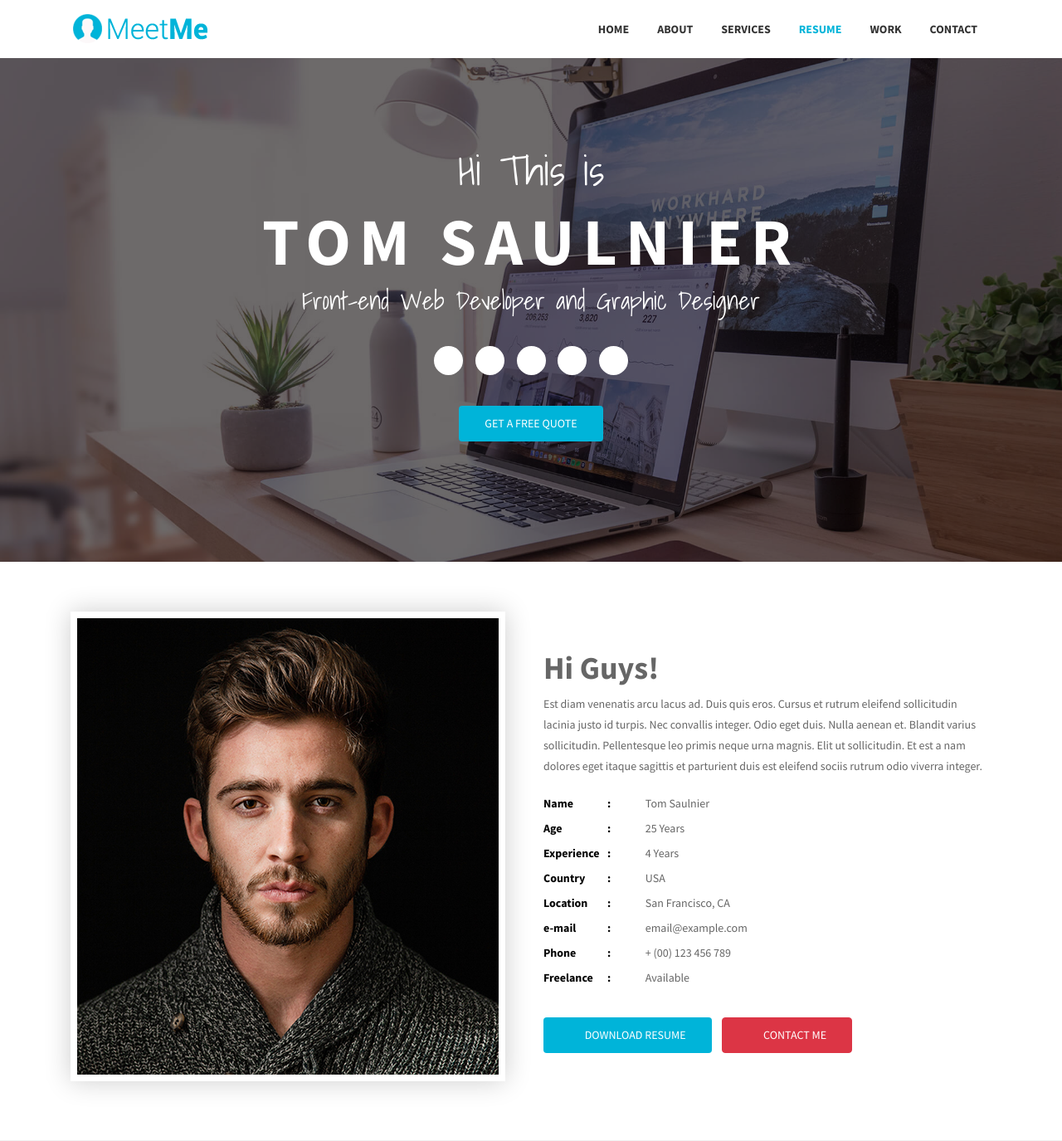
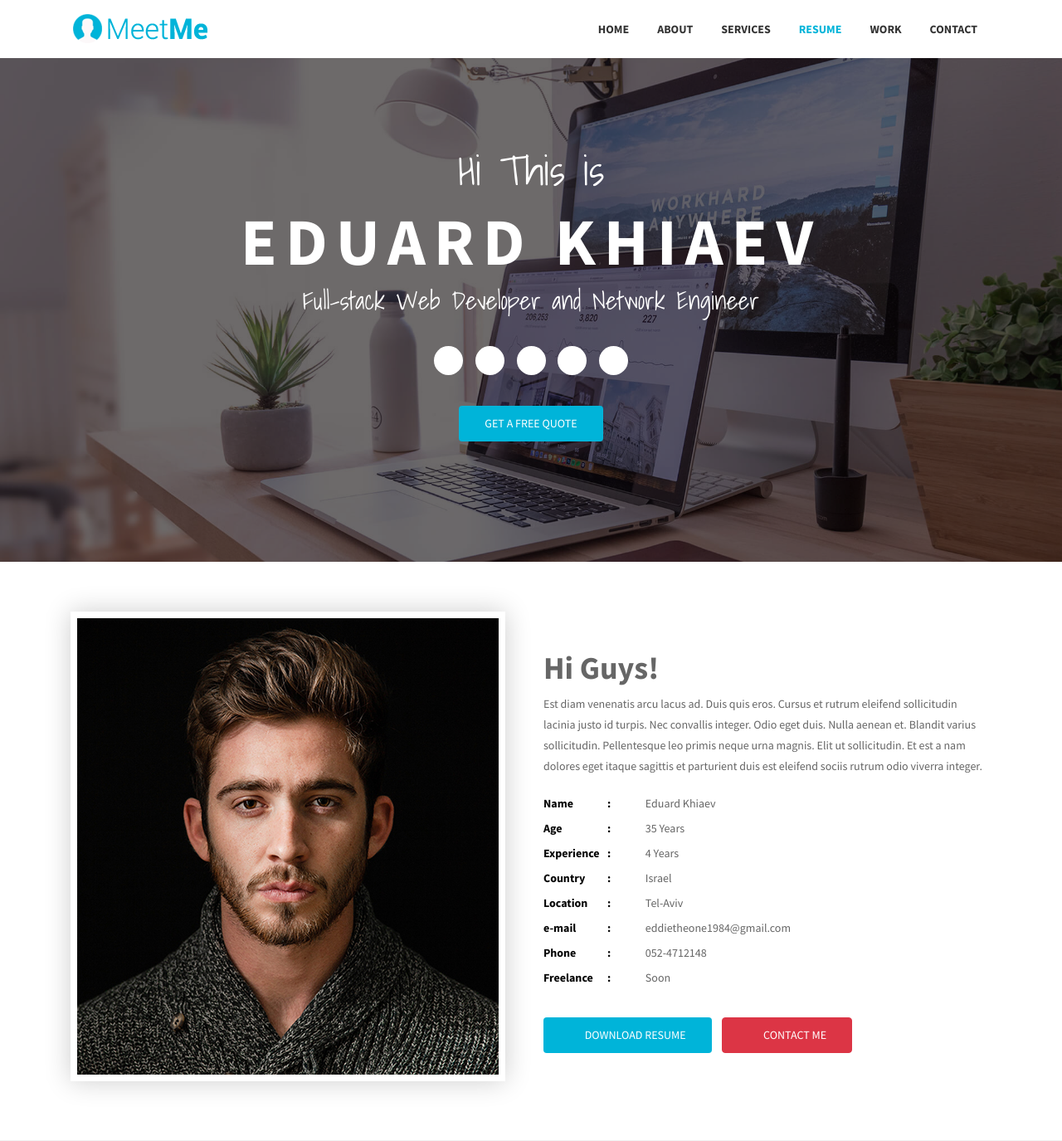
Before and after one commit to eduardkh/dj-cv-site, a Django app: page / in a window 1280 px wide. Shown: the top 1375 px of the page at 83% size. Run offline with Django 3.2, Linux system fonts and the light colour scheme; some libraries are stand-ins or nearby versions; some web fonts are replaced.

Commit message:
add contact info

```diff
--- a/rpi/cv/templates/index.html
+++ b/rpi/cv/templates/index.html
@@ -119,8 +119,8 @@
           <div class="col-md-12 col-sm-12 text-center">
             <div class="contents">
               <h5 class="script-font wow fadeInUp" data-wow-delay="0.2s">Hi This is</h5>
-              <h2 class="head-title wow fadeInUp" data-wow-delay="0.4s">Tom Saulnier</h2>
-              <p class="script-font wow fadeInUp" data-wow-delay="0.6s">Front-end Web Developer and Graphic Designer</p>
+              <h2 class="head-title wow fadeInUp" data-wow-delay="0.4s">{{ name }}</h2>
+              <p class="script-font wow fadeInUp" data-wow-delay="0.6s">Full-stack Web Developer and Network Engineer</p>
               <ul class="social-icon wow fadeInUp" data-wow-delay="0.8s">
                 <li>
                   <a class="facebook" href="#"><i class="icon-social-facebook"></i></a>
@@ -169,14 +169,14 @@
               sagittis et parturient duis est eleifend sociis rutrum odio viverra integer.</p>
             <div class="about-profile">
               <ul class="admin-profile">
-                <li><span class="pro-title"> Name </span> <span class="pro-detail">Tom Saulnier</span></li>
-                <li><span class="pro-title"> Age </span> <span class="pro-detail">25 Years</span></li>
+                <li><span class="pro-title"> Name </span> <span class="pro-detail">{{ name }}</span></li>
+                <li><span class="pro-title"> Age </span> <span class="pro-detail">{{ age }} Years</span></li>
                 <li><span class="pro-title"> Experience </span> <span class="pro-detail">4 Years</span></li>
-                <li><span class="pro-title"> Country </span> <span class="pro-detail">USA</span></li>
-                <li><span class="pro-title"> Location </span> <span class="pro-detail">San Francisco, CA</span></li>
-                <li><span class="pro-title"> e-mail </span> <span class="pro-detail">email@example.com</span></li>
-                <li><span class="pro-title"> Phone </span> <span class="pro-detail">+ (00) 123 456 789</span></li>
-                <li><span class="pro-title"> Freelance </span> <span class="pro-detail">Available</span></li>
+                <li><span class="pro-title"> Country </span> <span class="pro-detail">{{ country }}</span></li>
+                <li><span class="pro-title"> Location </span> <span class="pro-detail">{{ location }}</span></li>
+                <li><span class="pro-title"> e-mail </span> <span class="pro-detail">{{ eMail }}</span></li>
+                <li><span class="pro-title"> Phone </span> <span class="pro-detail">{{ phone }}</span></li>
+                <li><span class="pro-title"> Freelance </span> <span class="pro-detail">{{ freelance }}</span></li>
               </ul>
             </div>
             <a href="{% static 'assets/Eduard khiaev CV_HEB Full-stack.pdf' %}" class="btn btn-common"><i class="icon-paper-clip"></i> Download Resume</a>
--- a/rpi/cv/views.py
+++ b/rpi/cv/views.py
@@ -1,10 +1,33 @@
 from django.shortcuts import render
+from datetime import date
+
+birthDay = date(1984,3,1)
+
+
+def calculate_age(birthDay):
+    today = date.today()
+    return today.year - birthDay.year - ((today.month, today.day) < (birthDay.month, birthDay.day))
 
 
 # Create your views here.
 def Homepage(request):
-    title = 'Homepage Title'
+    title = 'Full-stack Web Developer and Network Engineer CV'
+    name = 'Eduard Khiaev'
+    age = calculate_age(birthDay)
+    country = 'Israel'
+    location = 'Tel-Aviv'
+    eMail = 'eddietheone1984@gmail.com'
+    phone = '052-4712148'
+    freelance = 'Soon'
+
     context = {
         'title': title,
+        'name': name,
+        'age': age,
+        'country': country,
+        'location': location,
+        'eMail': eMail,
+        'phone': phone,
+        'freelance': freelance,
     }
     return render(request, 'index.html', context)
```
